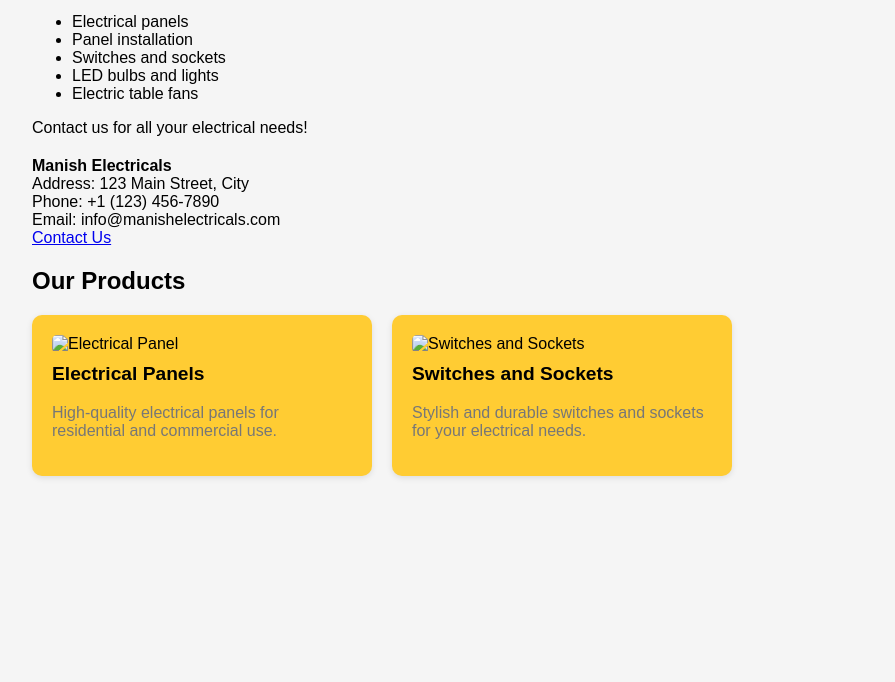
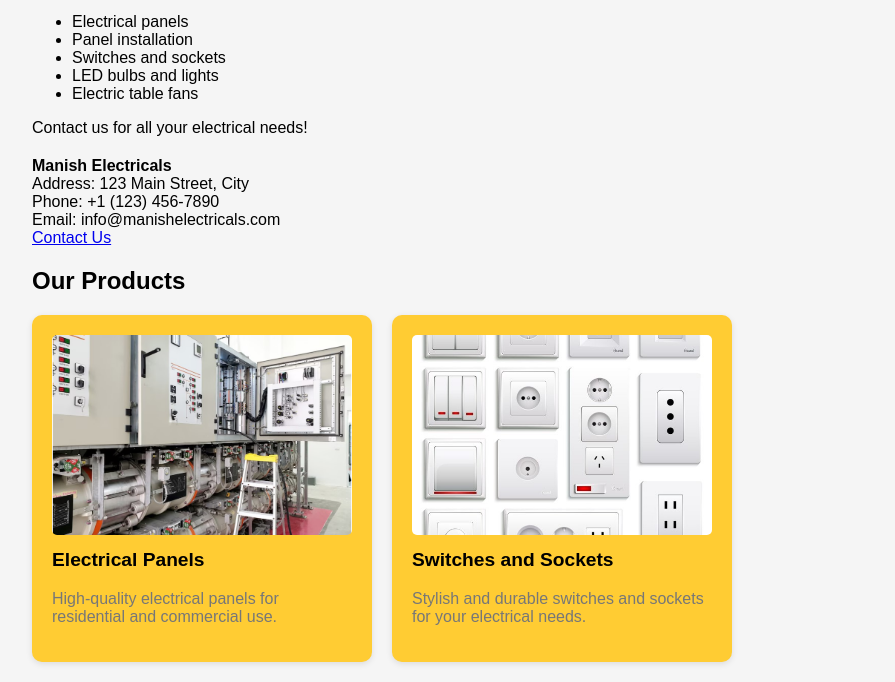
Before and after one commit to devmaxstack/devmaxstack.github.io, a plain HTML site: page index.html in a window 1280 px wide. Shown: the part 119-801 px from the top of the page, without its empty margins (8-903 px from the left). Drawn offline with Linux system fonts and the light colour scheme.

Commit message:
Update index.html

```diff
--- a/index.html
+++ b/index.html
@@ -83,12 +83,12 @@
         <h2>Our Products</h2>
         <div class="gallery">
             <div class="product-card">
-                <img src="panel.jpg" alt="Electrical Panel" class="product-image">
+                <img src="/images/electric-panel.jpg" alt="Electrical Panel" class="product-image">
                 <h3 class="product-title">Electrical Panels</h3>
                 <p class="product-description">High-quality electrical panels for residential and commercial use.</p>
             </div>
             <div class="product-card">
-                <img src="switches.jpg" alt="Switches and Sockets" class="product-image">
+                <img src="/images/switches.jpg" alt="Switches and Sockets" class="product-image">
                 <h3 class="product-title">Switches and Sockets</h3>
                 <p class="product-description">Stylish and durable switches and sockets for your electrical needs.</p>
             </div>
```
